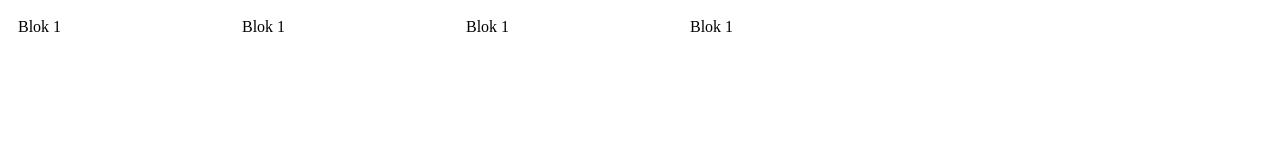
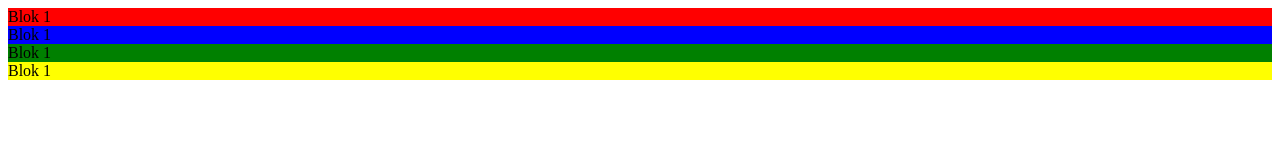
Before and after one commit to ZSZBOBOWA/przypomnienie-html-i-css-patrykkwarcinski, a plain HTML site: page index.html in a window 1280 px wide. Drawn offline with Linux system fonts and the light colour scheme.

Commit message:
Ustawienie stylów dla bloków - kolory i rozmiary

```diff
--- a/style.css
+++ b/style.css
@@ -1,6 +1,15 @@
-.blok1, .blok2, .blok3, .blok4 {
-    width: 200px;
-    height: 100px;
-    margin: 10px;
-    display: inline-block;
+.blok1 {
+    background-color: red;
 }
+
+.blok2 {
+    background-color: blue;
+}
+
+.blok3 {
+    background-color: green;
+}
+
+.blok4 {
+    background-color: yellow;
+}
```
